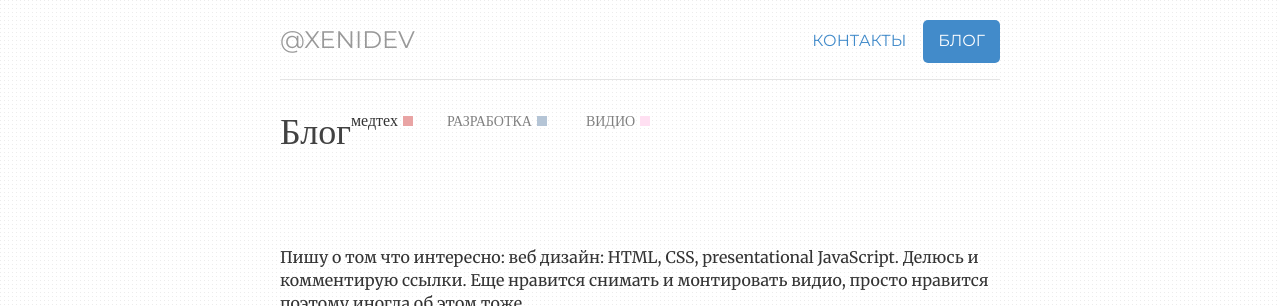
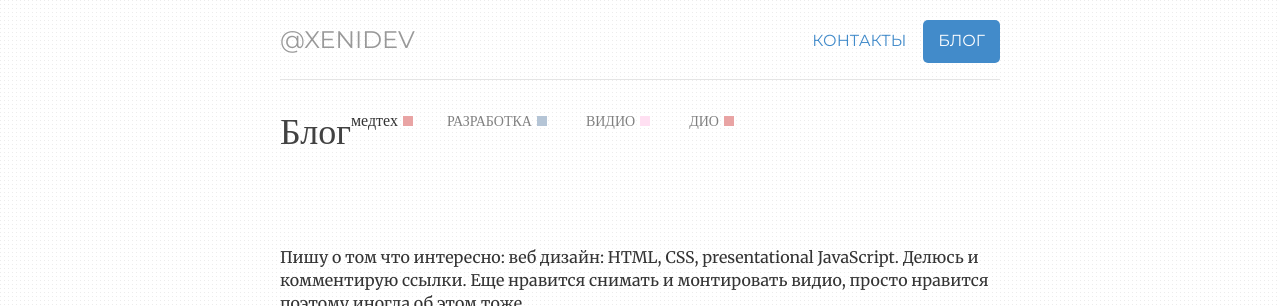
Before and after one commit to ValeraS/xenidev.github.io, a Jekyll site: the page built from notes/index.html, in a window 1280 px wide. Shown: the top 306 px of the page. Built offline with Jekyll 4.4.1, drawn with Linux system fonts in a browser that asks for light colours.

Commit message:
Update index.html

```diff
--- a/notes/index.html
+++ b/notes/index.html
@@ -12,6 +12,7 @@
     <li><a class="text-category" href="/notes/medtech.html">медтех<span class="badge-category-medtech"></span></a></li>
     <li><a class="text-category" href="/notes/razrabotka.html">разработка<span class="badge-category-razrabotka"></span> </a> </li>
     <li><a class="text-category" href="/notes/video.html">видио<span class="badge-category-video"></span></a> </li>
+<li><a class="text-category" href="/notes/medtech.html">дио<span class="badge-category-medtech"></span></a> </li>
   </ul>
          </div>
          <br>
```
